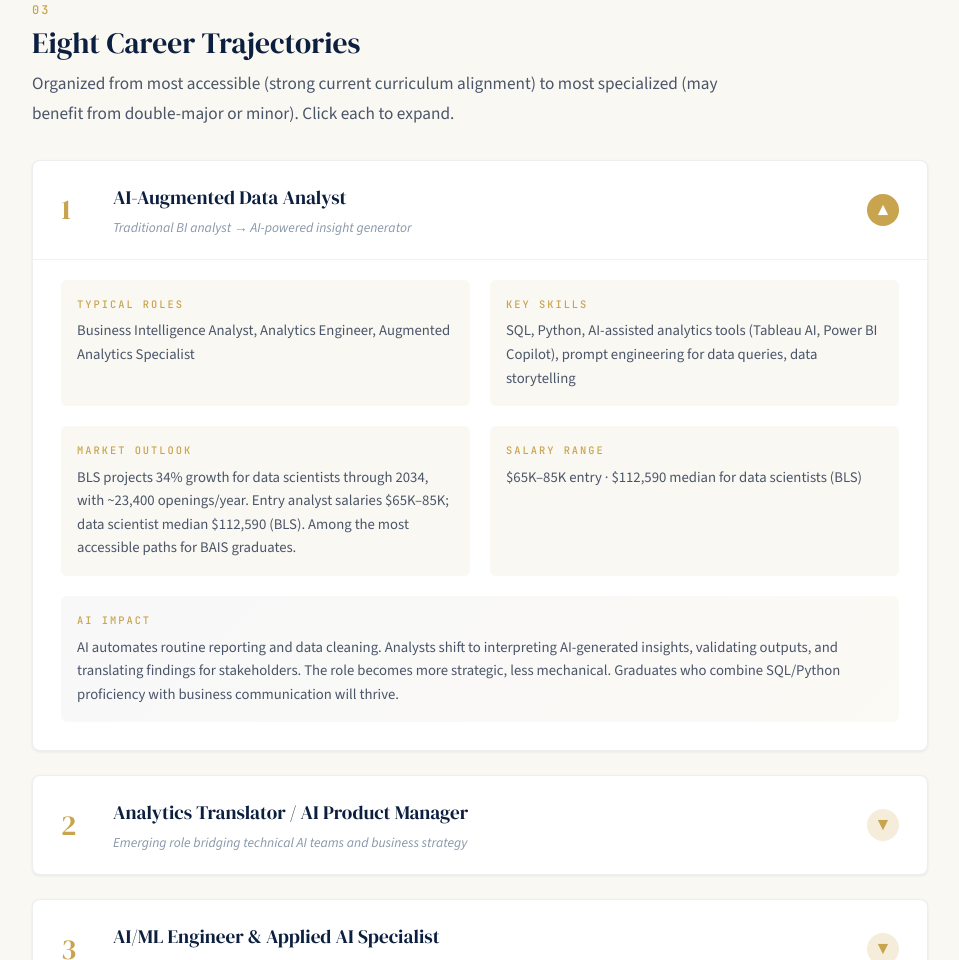
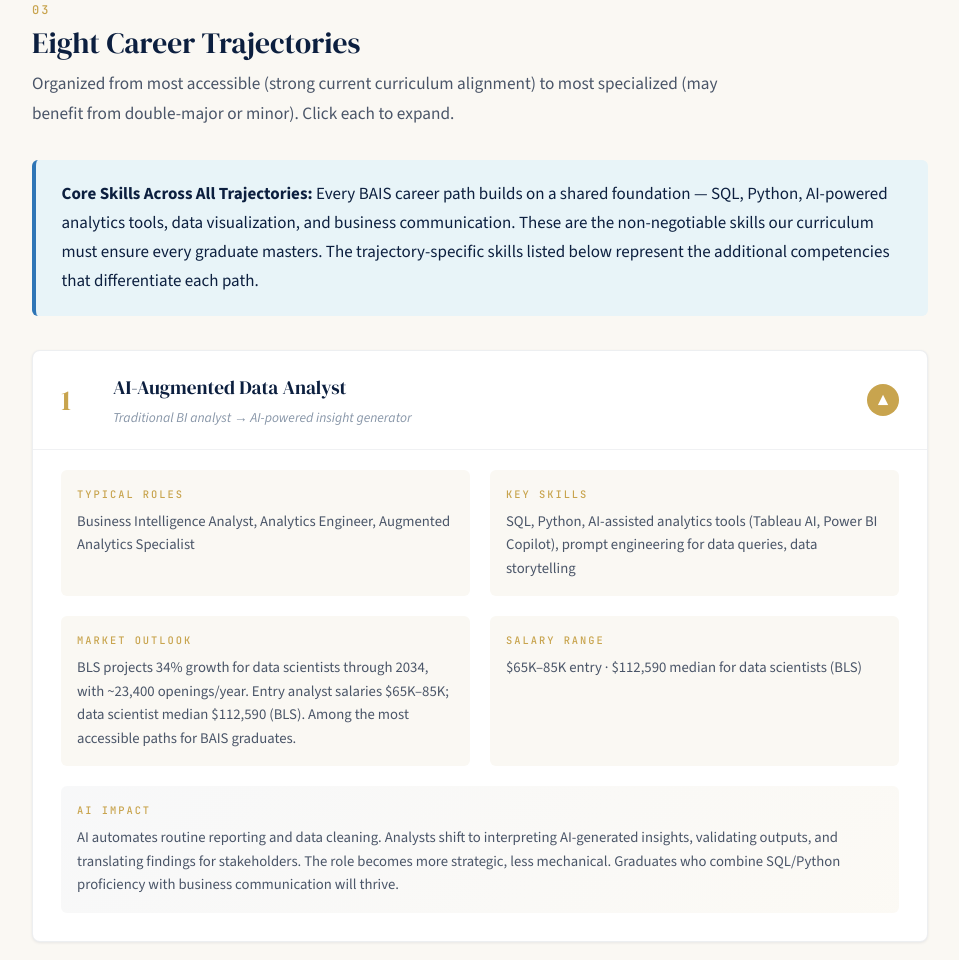
Before and after one commit to harslan/isom, a plain HTML site: page bais-career-trajectories/index.html in a window 1280 px wide. Shown: the part 2493-3453 px from the top of the page, without its empty margins (160-1119 px from the left). Drawn offline with nearby package versions, Linux system fonts and the light colour scheme.

Commit message:
Update index.html

```diff
--- a/bais-career-trajectories/index.html
+++ b/bais-career-trajectories/index.html
@@ -759,6 +759,10 @@ p { margin-bottom: 16px; }
     <h2><span class="section-num">03</span>Eight Career Trajectories</h2>
     <p class="lead">Organized from most accessible (strong current curriculum alignment) to most specialized (may benefit from double-major or minor). Click each to expand.</p>
 
+        <div style="background: #e8f4f8; border-left: 4px solid #2E75B6; padding: 1.2em 1.5em; margin: 1.5em 0 2em 0; border-radius: 6px;">
+      <strong>Core Skills Across All Trajectories:</strong> Every BAIS career path builds on a shared foundation — SQL, Python, AI-powered analytics tools, data visualization, and business communication. These are the non-negotiable skills our curriculum must ensure every graduate masters. The trajectory-specific skills listed below represent the additional competencies that differentiate each path.
+    </div>
+
     <!-- TRAJECTORY 1 -->
     <div class="career-card" id="t1">
       <div class="career-header" onclick="toggleCard(this)">
```
